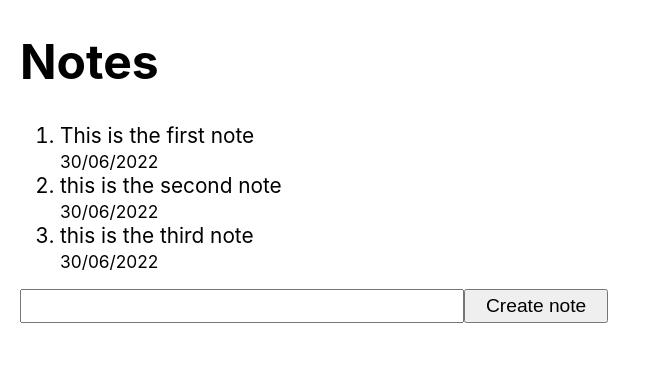
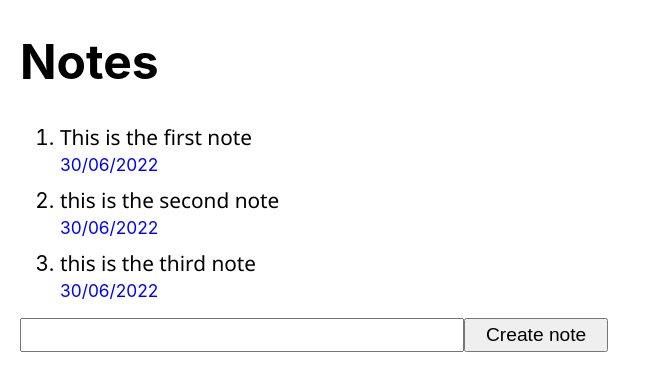
Before and after one commit to Alejo9601/notes-frontend, a React (Create React App) app: page / in a window 1280 px wide. Shown: the top 390 px of the page, without its empty margins (0-651 px from the left). Built offline with nearby package versions, Linux system fonts and the light colour scheme.

Commit message:
Added handleSubmit on form

```diff
--- a/src/components/NewNoteForm.js
+++ b/src/components/NewNoteForm.js
@@ -1,3 +1,4 @@
+import { useRef } from "react";
 import styled from "styled-components";
 
 const StyledForm = styled.form`
@@ -18,9 +19,13 @@ const StyledForm = styled.form`
 `;
 
 const NewNoteForm = () => {
+  const inputRef = useRef();
+
+  const handleSubmit = () => {};
+
   return (
-    <StyledForm>
-      <input type="text"></input>
+    <StyledForm onSubmit={handleSubmit}>
+      <input ref={inputRef} type="text"></input>
       <button>Create note</button>
     </StyledForm>
   );
--- a/src/components/Note.js
+++ b/src/components/Note.js
@@ -4,6 +4,13 @@ const StyledLi = styled.li`
   width: fit-content;
   text-align: left;
   font-size: 1.3rem;
+  margin-bottom: 10px;
+  span {
+    font-family: "Segoe UI", Tahoma, Geneva, Verdana, sans-serif;
+  }
+  small {
+    color: blue;
+  }
 `;
 
 const Note = ({ content, date }) => {
```
